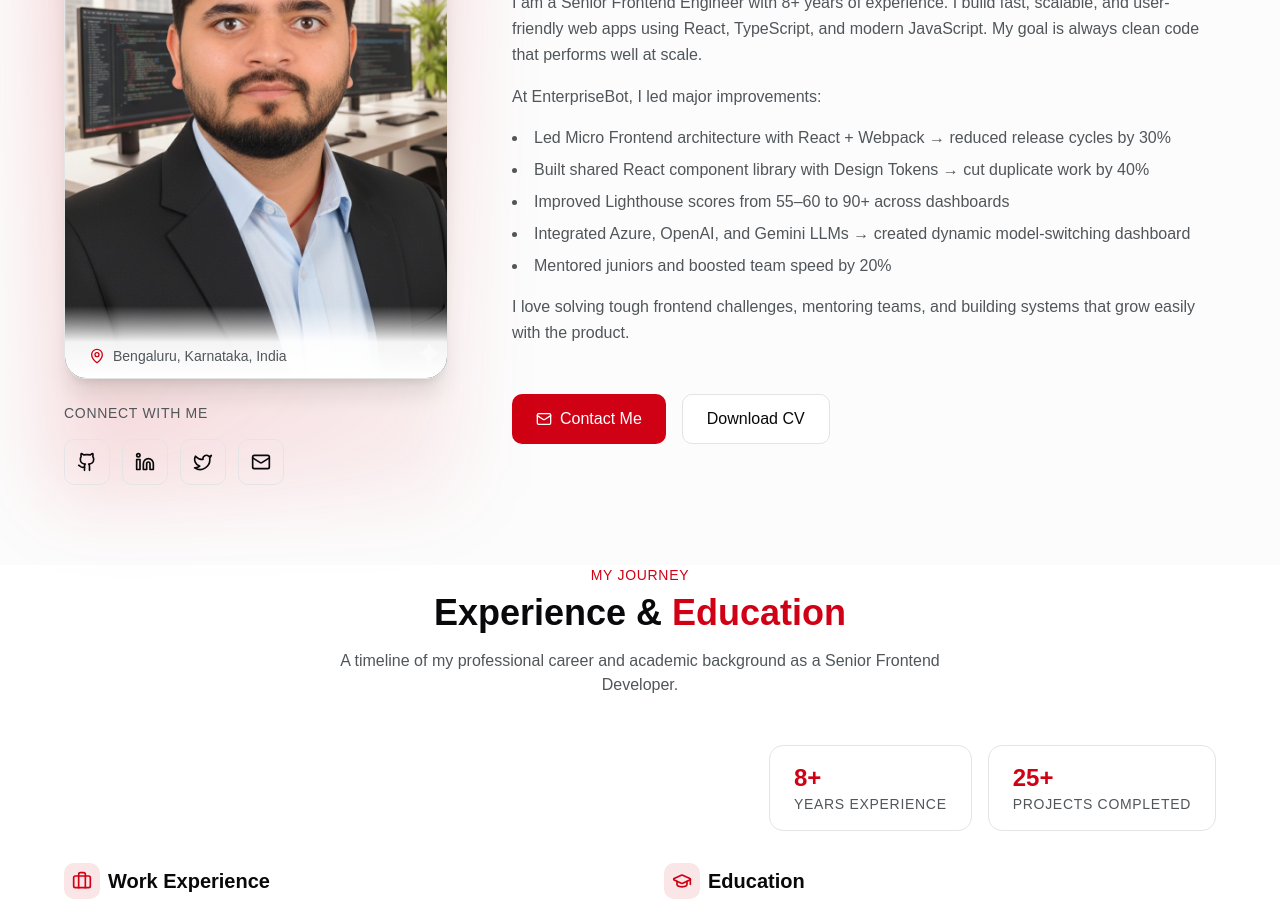
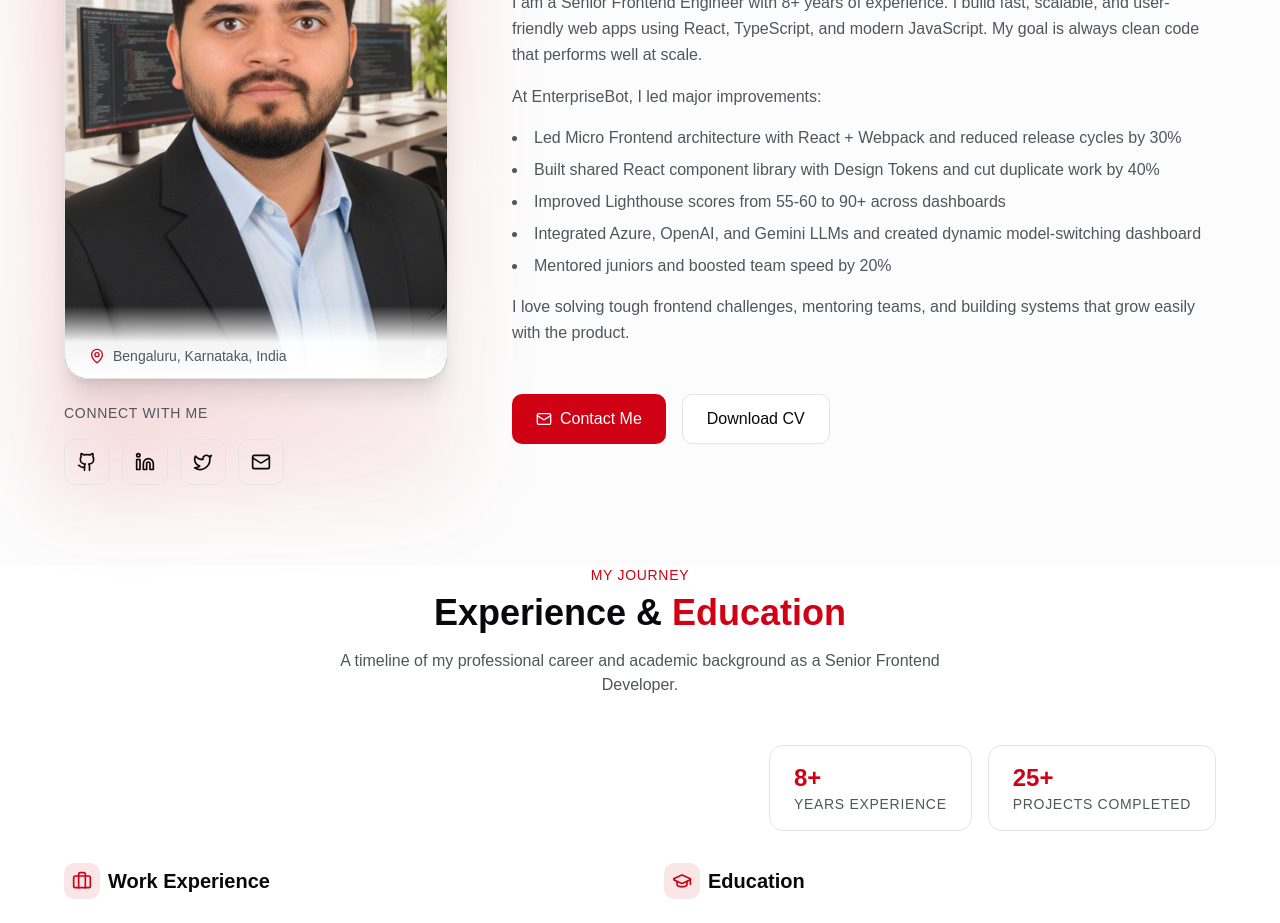
Before and after one commit to KrishnaDs007/krishnas_portfolio, a Next.js app: page / in a window 1280 px wide. Shown: the part 1060-1983 px from the top of the page. Built offline with nearby package versions, Linux system fonts and the light colour scheme.

Commit message:
Normalize visible text characters

```diff
--- a/components/sections/about.tsx
+++ b/components/sections/about.tsx
@@ -156,16 +156,16 @@ export function About() {
                     </p>
                     <ul className="list-disc list-inside space-y-1.5 text-muted-foreground sm:space-y-2">
                       <li>
-                        Led Micro Frontend architecture with React + Webpack → reduced release cycles by 30%
+                        Led Micro Frontend architecture with React + Webpack and reduced release cycles by 30%
                       </li>
                       <li>
-                        Built shared React component library with Design Tokens → cut duplicate work by 40%
+                        Built shared React component library with Design Tokens and cut duplicate work by 40%
                       </li>
                       <li>
-                        Improved Lighthouse scores from 55–60 to 90+ across dashboards
+                        Improved Lighthouse scores from 55-60 to 90+ across dashboards
                       </li>
                       <li>
-                        Integrated Azure, OpenAI, and Gemini LLMs → created dynamic model-switching dashboard
+                        Integrated Azure, OpenAI, and Gemini LLMs and created dynamic model-switching dashboard
                       </li>
                       <li>Mentored juniors and boosted team speed by 20%</li>
                     </ul>
@@ -231,7 +231,7 @@ export function About() {
                         Integrated multi-LLM (Azure, OpenAI, Gemini) with configurable dashboard
                       </li>
                       <li>
-                        Upgraded build tools (Webpack v3 → v5) for faster workflows
+                        Upgraded build tools (Webpack v3 to v5) for faster workflows
                       </li>
                     </ul>
 
--- a/components/ui/project-modal.tsx
+++ b/components/ui/project-modal.tsx
@@ -120,7 +120,7 @@ export function ProjectModal({ project, isOpen, onClose }: ProjectModalProps) {
               {project.title}
             </h2>
             <p className="text-sm text-muted-foreground mt-1">
-              {project.category} • {project.year}
+              {project.category} - {project.year}
             </p>
             {project.featured && (
               <span className="mt-3 inline-flex items-center gap-1.5 rounded-lg border border-amber-700/30 bg-amber-50 px-3 py-1.5 text-xs font-semibold text-amber-900 dark:border-amber-400/40 dark:bg-amber-950 dark:text-amber-100">
@@ -272,7 +272,7 @@ export function ProjectModal({ project, isOpen, onClose }: ProjectModalProps) {
                           key={index}
                           className="flex items-start gap-3 text-muted-foreground"
                         >
-                          <span className="text-primary mt-1 text-lg">•</span>
+                          <span className="text-primary mt-1 text-lg">-</span>
                           <span className="leading-relaxed">{feature}</span>
                         </li>
                       ))}
--- a/lib/constants.ts
+++ b/lib/constants.ts
@@ -27,7 +27,7 @@ export const experiences: ExperienceItem[] = [
             'Reduced feature release cycles by ~30%',
             'Improved Lighthouse scores from ~60 to 90+',
             'Built shared component library reducing duplicate work by 40%',
-            'Improved load times by 25–40%',
+            'Improved load times by 25-40%',
             'Mentored junior developers and improved team velocity'
         ]
     },
```
